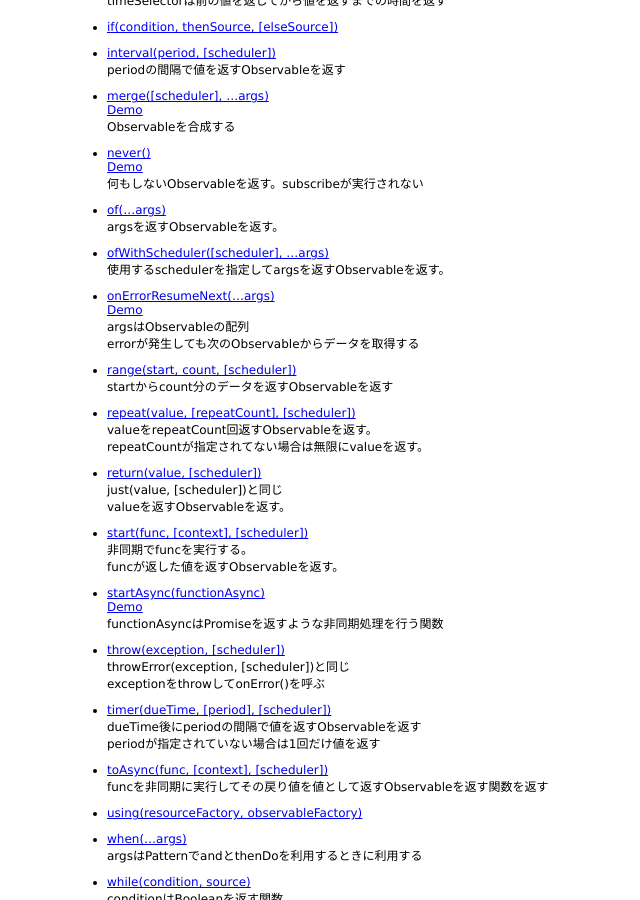
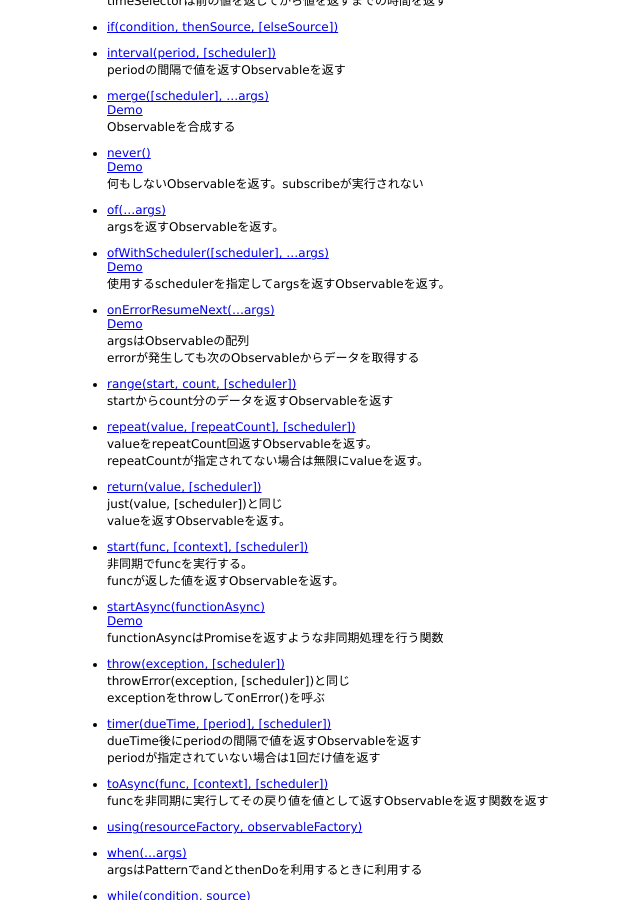
Before and after one commit to 38elements/38elements.github.com, a Jekyll site: the page built from _posts/2015-01-04-rxjs-observale-method.md, in a window 1280 px wide and 900 px high, scrolled down 1100 px. Shown: the whole window, without its empty margins (173-813 px from the left). Built offline with Jekyll 4.4.1, drawn with Linux system fonts in a browser that asks for light colours; Markdown is read by kramdown in place of the engine named in the settings.

Commit message:
ofWithScheduler

```diff
--- a/_posts/2015-01-04-rxjs-observale-method.md
+++ b/_posts/2015-01-04-rxjs-observale-method.md
@@ -94,6 +94,7 @@ Observableを合成する
 argsを返すObservableを返す。
 
 * [ofWithScheduler([scheduler], ...args)](https://github.com/Reactive-Extensions/RxJS/blob/master/doc/api/core/operators/ofwithscheduler.md)
+[Demo](http://jsdo.it/38elements/rxjs-scheduler)
 使用するschedulerを指定してargsを返すObservableを返す。
 
 * [onErrorResumeNext(...args)](https://xgrommx.github.io/rx-book/content/core_objects/observable/observable_methods/onerrorresumenext.html)
```
